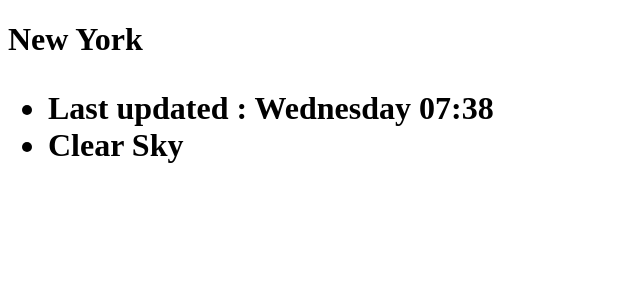
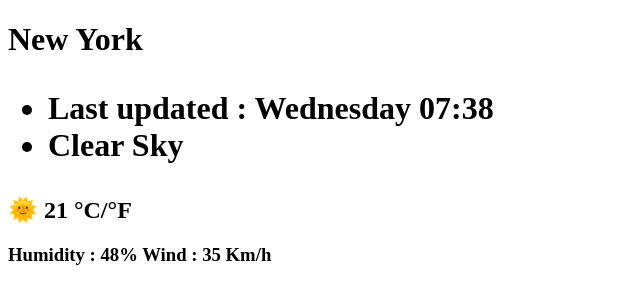
Before and after one commit to htay-htay-thwe/vanilla-weather-app, a plain HTML site: page index.html in a window 1280 px wide. Shown: the whole page, without its empty margins (0-640 px from the left). Drawn offline with Linux system fonts and the light colour scheme.

Commit message:
add temperature

```diff
--- a/index.html
+++ b/index.html
@@ -17,5 +17,15 @@
         Clear Sky
         </li>
     </h1>
+    <h2>
+        <div>
+            <span>🌞</span>
+            <span>21</span>
+            <span>°C/°F</span>
+    </h2>
+    <h3>
+        Humidity : 48%
+        Wind : 35 Km/h
+    </h3>
 </body>
 </html>
```
